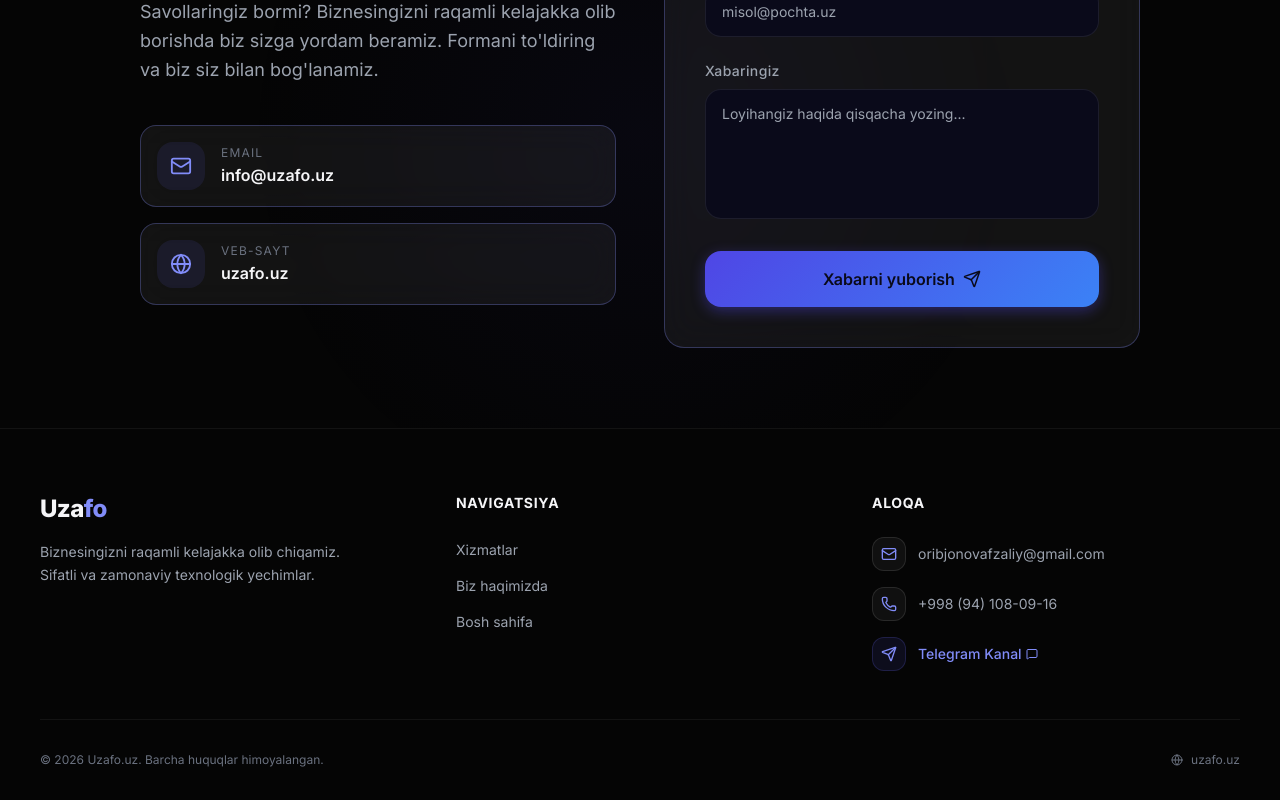
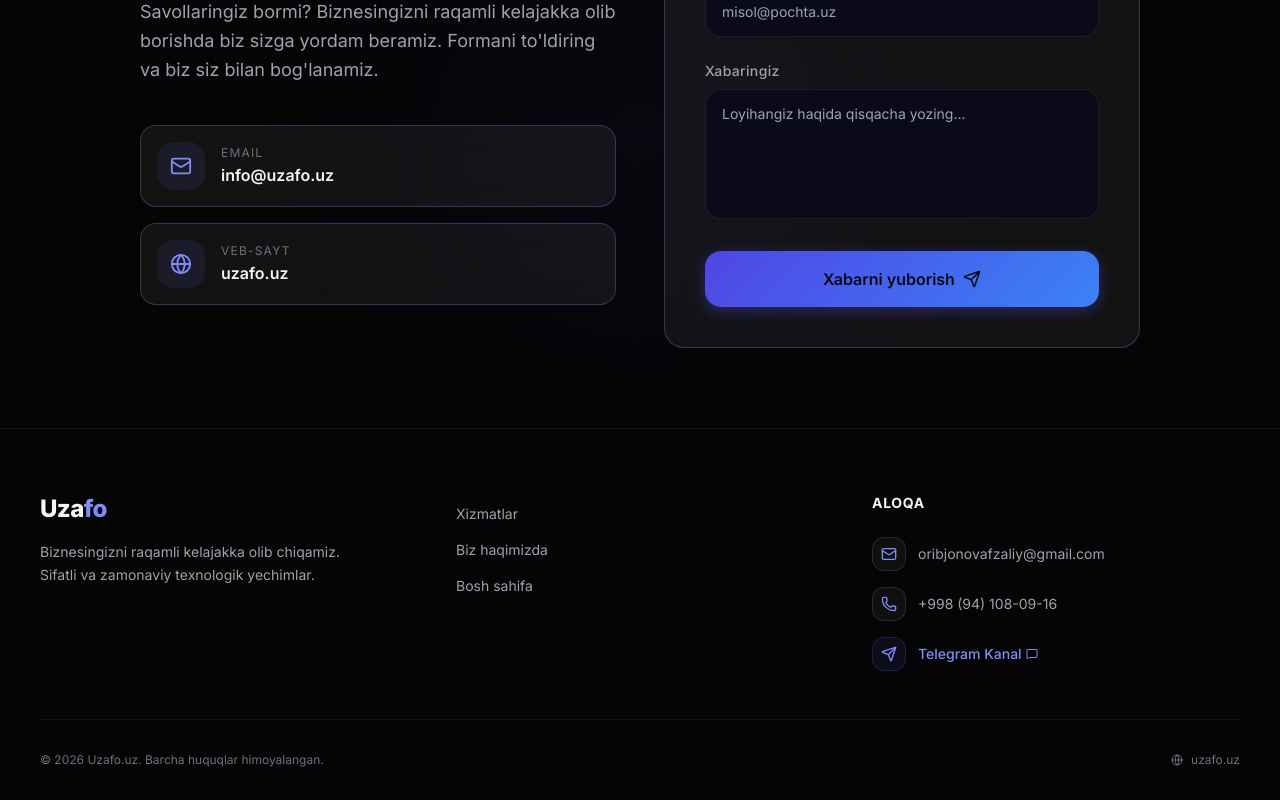
Before and after one commit to afzalbekoribjonov/uzafo-service, a React (Vite) app in the folder frontend/: page / in a window 1280 px wide. Shown: the part 2535-3335 px from the top of the page. Built offline with nearby package versions, Linux system fonts and the light colour scheme.

Commit message:
Design: Remove redundant 'NAVIGATSIYA' header from footer

```diff
--- a/frontend/src/sections/FooterSection.tsx
+++ b/frontend/src/sections/FooterSection.tsx
@@ -31,11 +31,7 @@ export default function FooterSection() {
           </div>
 
           {/* Quick Links */}
-          <div>
-            <h4 className="text-sm font-bold uppercase tracking-wider mb-6" style={{ color: 'var(--text-primary)' }}>
-              Navigatsiya
-            </h4>
-            <ul className="space-y-3">
+          <ul className="space-y-3 pt-2">
             <li>
               <button
                 onClick={() => scrollTo('xizmatlar')}
@@ -64,7 +60,6 @@ export default function FooterSection() {
               </button>
             </li>
           </ul>
-          </div>
 
           {/* Contact Info */}
           <div>
```
Lines whose indentation alone changed are shown as unchanged.
